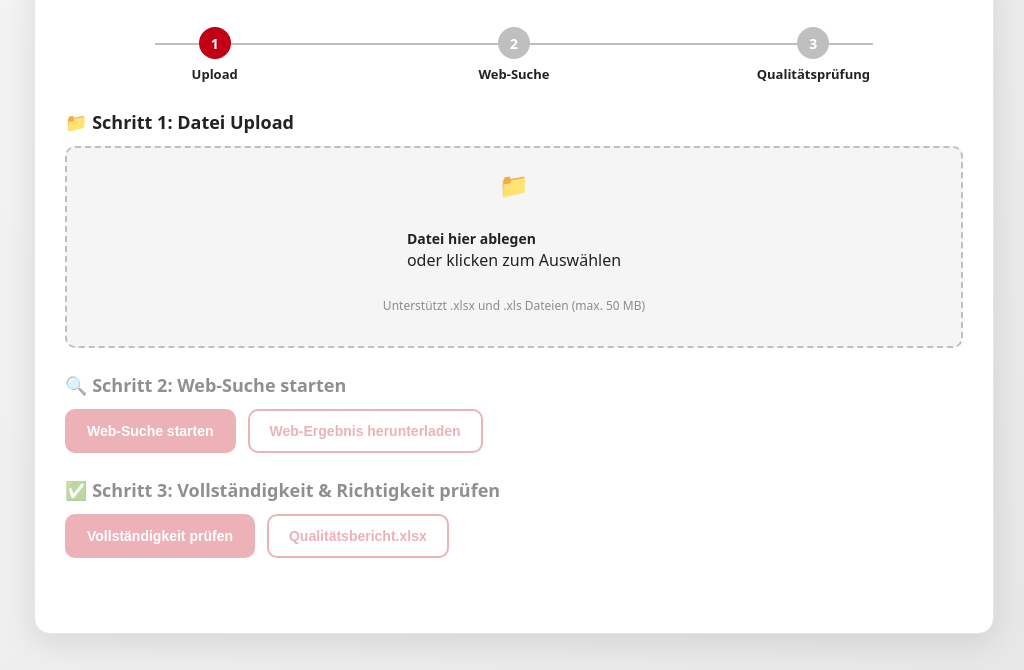
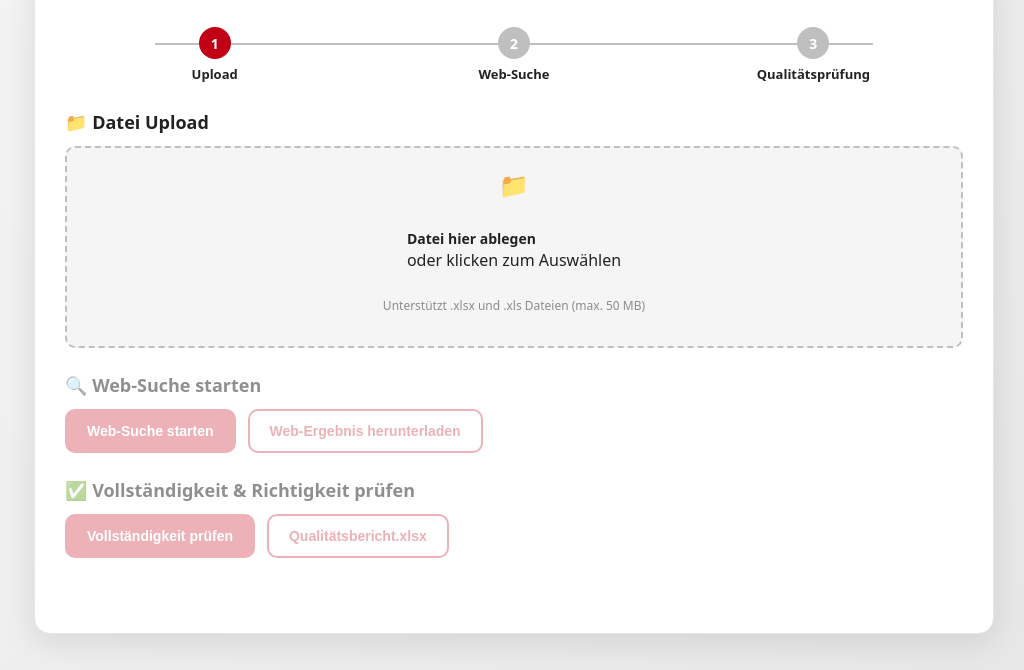
Before and after one commit to Onssrasra/QMPxDB-SiemensCheck, a website: page index.html in a window 1280 px wide. Shown: the part 130-800 px from the top of the page, without its empty margins (126-1150 px from the left). Drawn offline with Linux system fonts and the light colour scheme.

Commit message:
Update index.html

```diff
--- a/index.html
+++ b/index.html
@@ -375,7 +375,7 @@
 
       <!-- Step 1: Upload -->
       <div class="action-section" id="upload-section">
-        <h3>📁 Schritt 1: Datei Upload</h3>
+        <h3>📁 Datei Upload</h3>
         <div id="dropzone" class="dropzone">
           <div class="dropzone-icon">📁</div>
           <p id="dzText">
@@ -389,7 +389,7 @@
 
       <!-- Step 2: Web Search -->
       <div class="action-section disabled" id="web-search-section">
-        <h3>🔍 Schritt 2: Web-Suche starten</h3>
+        <h3>🔍 Web-Suche starten</h3>
         <div class="action-buttons">
           <button id="webSearchBtn" disabled>Web-Suche starten</button>
           <button id="downloadWebBtn" class="secondary" disabled>Web-Ergebnis herunterladen</button>
@@ -414,7 +414,7 @@
 
       <!-- Step 3: Quality Check -->
       <div class="action-section disabled" id="quality-section">
-        <h3>✅ Schritt 3: Vollständigkeit & Richtigkeit prüfen</h3>
+        <h3>✅ Vollständigkeit & Richtigkeit prüfen</h3>
         <div class="action-buttons">
           <button id="qualityCheckBtn" disabled>Vollständigkeit prüfen</button>
           <button id="downloadQualityBtn" class="secondary" disabled>Qualitätsbericht.xlsx</button>
```
